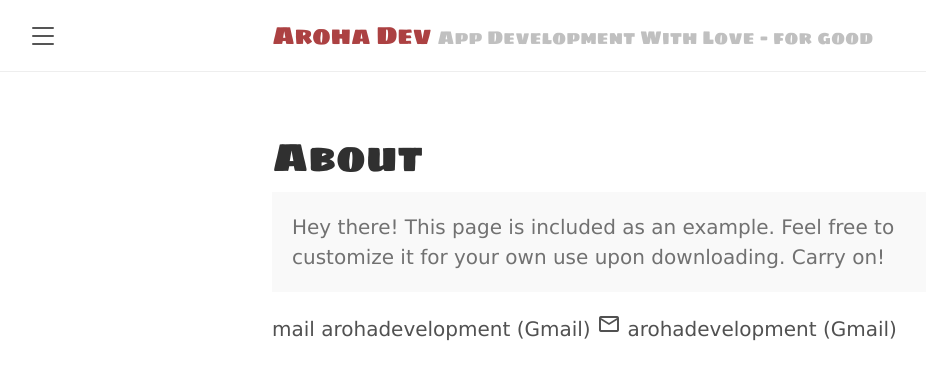
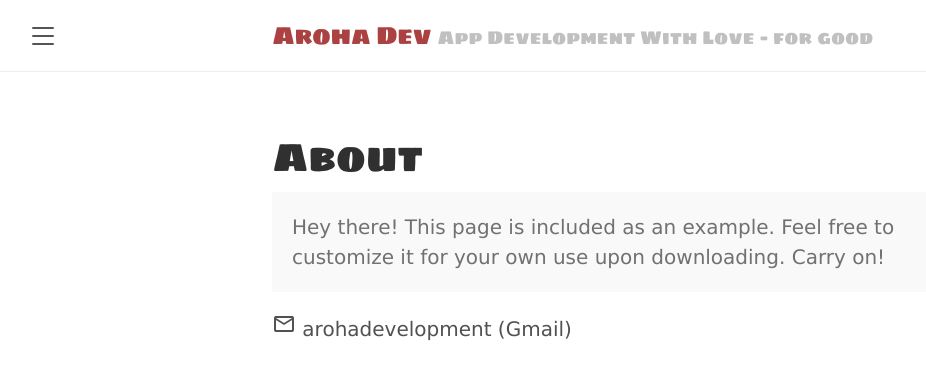
Before and after one commit to tracyjordan/tracyjordan.github.io, a Jekyll site: the page built from about.md, in a window 1280 px wide. Shown: the top 380 px of the page, without its empty margins (8-934 px from the left). Built offline with Jekyll 4.4.1, drawn with Linux system fonts in a browser that asks for light colours.

Commit message:
Update about.md

```diff
--- a/about.md
+++ b/about.md
@@ -11,5 +11,4 @@ title: About
 
 
 
-<span class="material-icons">mail</span> arohadevelopment (Gmail)
 <i class="material-icons-outlined">mail</i> arohadevelopment (Gmail)
```
